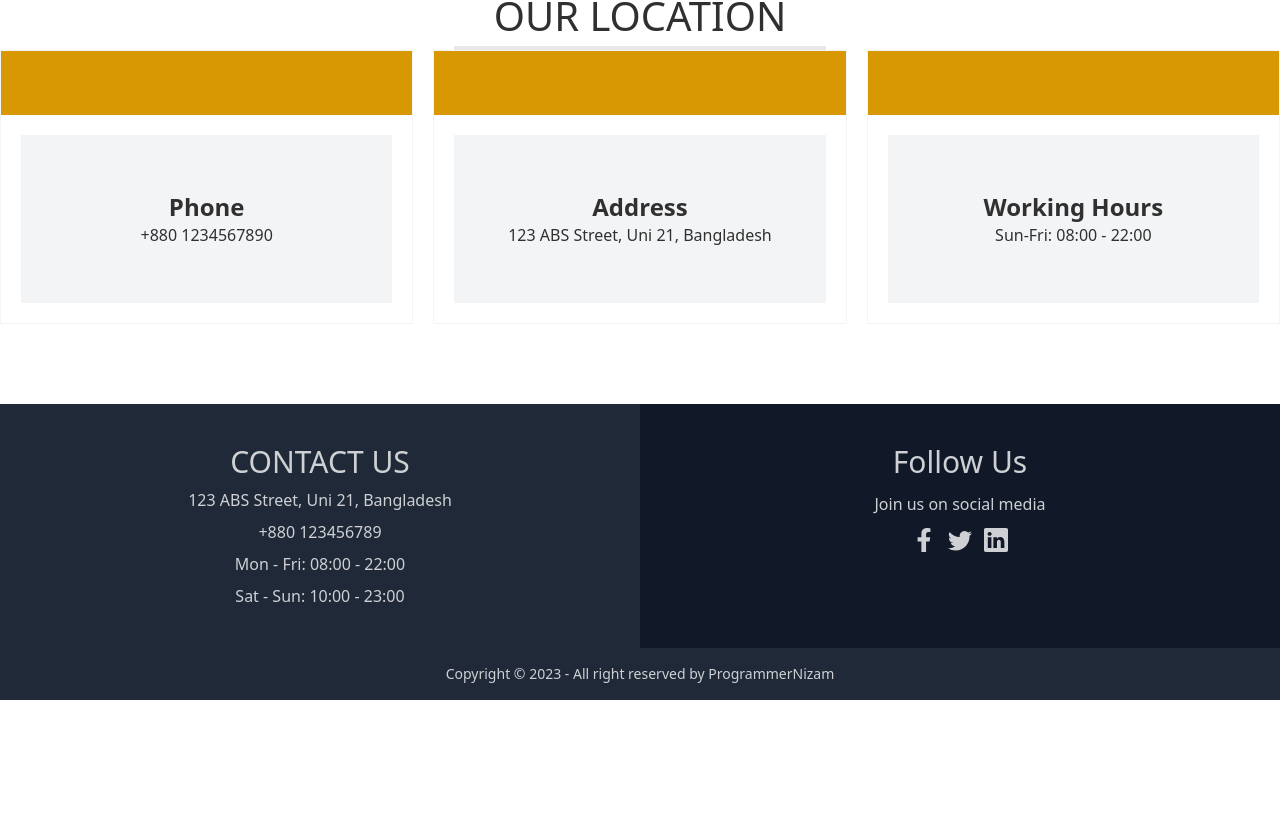
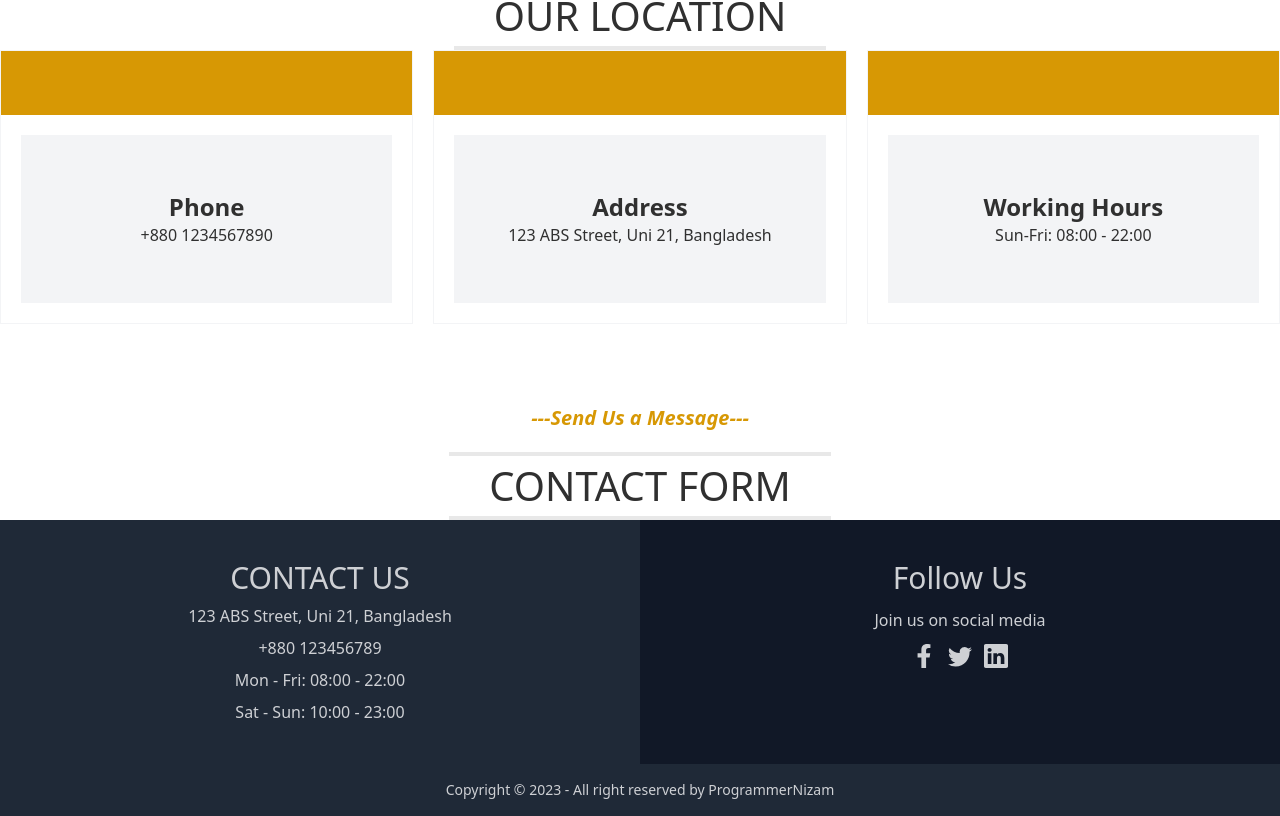
Before and after one commit to programmernizam/bistro-boss-restaurant, a React (Vite) app: page /contact in a window 1280 px wide. Shown: the part 644-1460 px from the top of the page. Before the commit the page ends 1344 px from the top, so only its background shows below. Built offline with nearby package versions, Linux system fonts and the light colour scheme; some icons are missing.

Commit message:
Contact form top section created

```diff
--- a/src/pages/ContactUs/Contact/Contact.jsx
+++ b/src/pages/ContactUs/Contact/Contact.jsx
@@ -1,4 +1,5 @@
 import { Helmet } from "react-helmet-async";
+import ContactForm from "../ContactForm/ContactForm";
 import ContactInfo from "../ContactInfo/ContactInfo";
 import Banner from "../Hero/Banner";
 
@@ -10,6 +11,7 @@ const Contact = () => {
       </Helmet>
       <Banner />
       <ContactInfo />
+      <ContactForm />
     </section>
   );
 };
--- a/src/pages/ContactUs/ContactForm/ContactForm.jsx
+++ b/src/pages/ContactUs/ContactForm/ContactForm.jsx
@@ -4,8 +4,11 @@ import Container from "../../Shared/Container";
 const ContactForm = () => {
   return (
     <Container>
-      <div>
-        <SharedTitle heading={""} subheading={""} />
+      <div className="text-center">
+        <SharedTitle
+          heading={"CONTACT FORM"}
+          subheading={"---Send Us a Message---"}
+        />
       </div>
     </Container>
   );
```
